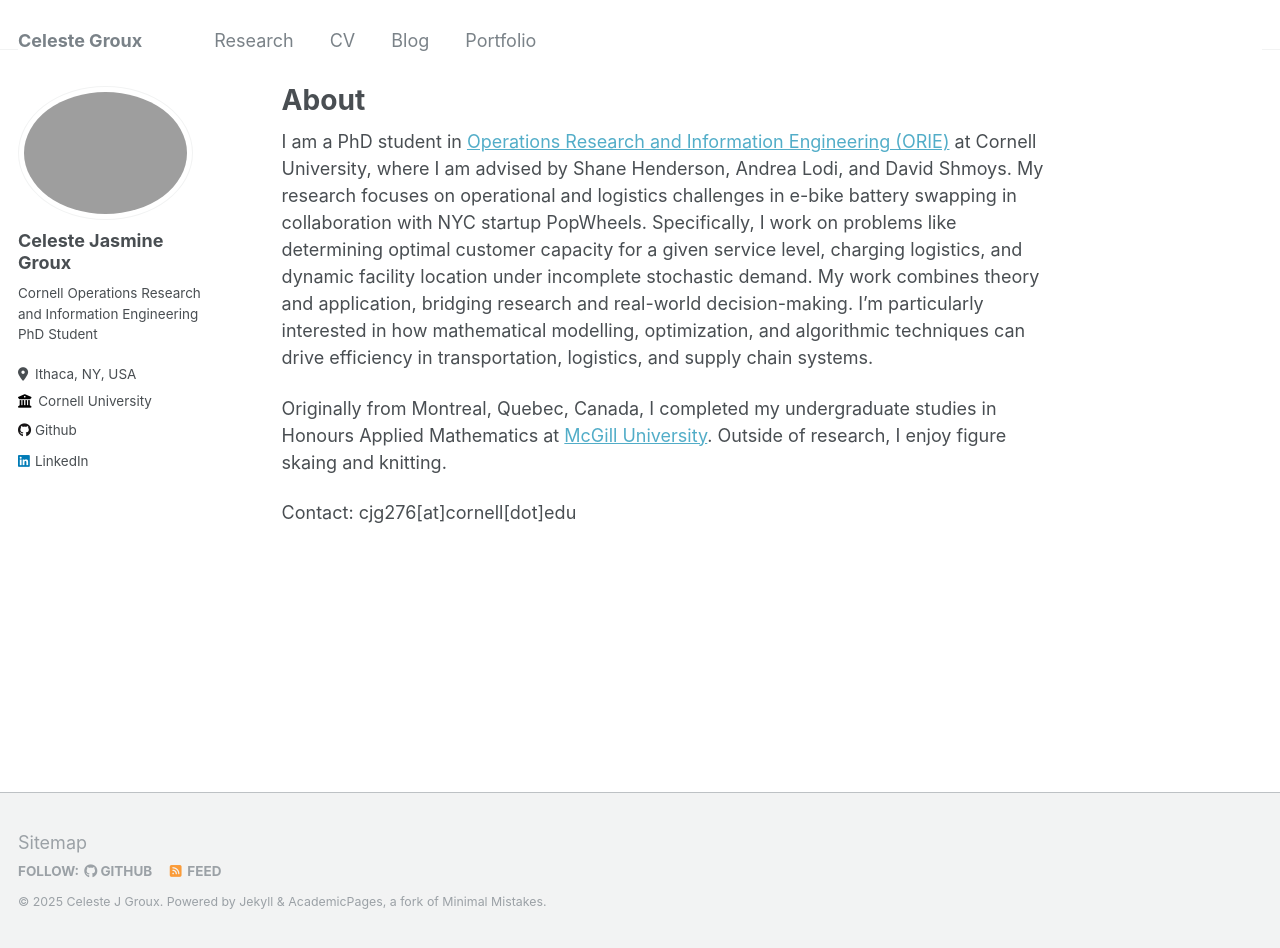
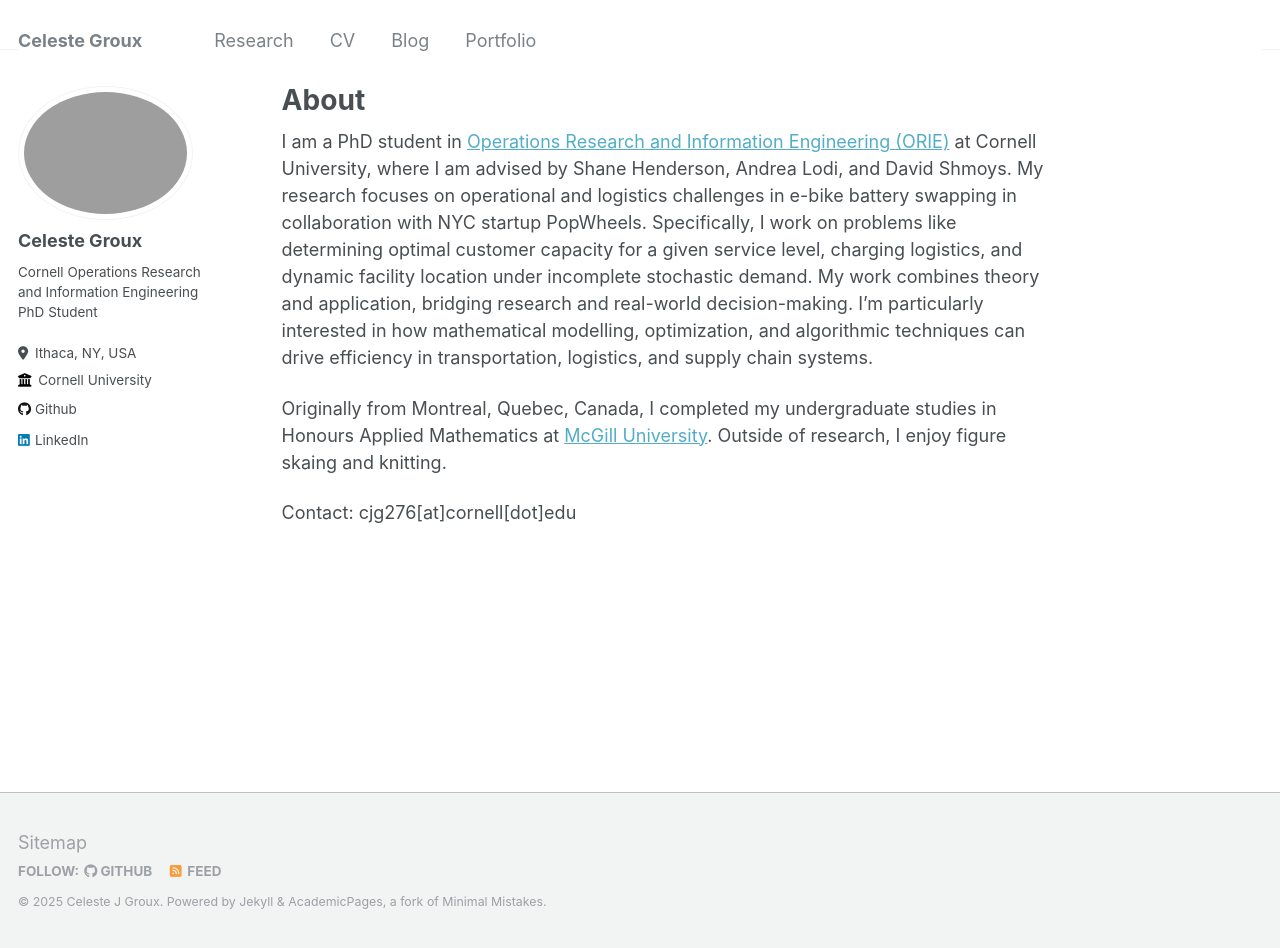
Before and after one commit to celestejasmine/celestejasmine.github.io, a Jekyll site: the page built from _pages/about.md, in a window 1280 px wide and 948 px high. Built offline with Jekyll 4.4.1, drawn with Linux system fonts in a browser that asks for light colours.

Commit message:
Update _config.yml

```diff
--- a/_config.yml
+++ b/_config.yml
@@ -22,7 +22,7 @@ repository               : "celestejasmine/celestejasmine.github.io"
 author:
   # Biographic information
   avatar           : "profile.png"
-  name             : "Celeste Jasmine Groux"
+  name             : "Celeste Groux"
   pronouns         : # "she/her" # example: "she/her"
   bio              : "Cornell Operations Research and Information Engineering PhD Student"
   location         : "Ithaca, NY, USA"
```
